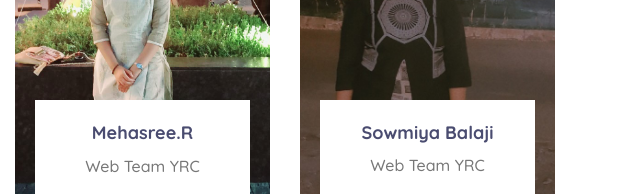
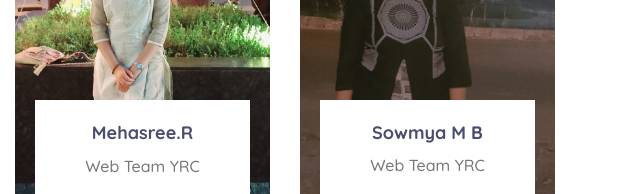
Before and after one commit to sudarvanank/vecyrc, a plain HTML site: page web team.html in a window 1280 px wide. Shown: the part 840-1034 px from the top of the page, 640-1280 px from the left. Drawn offline with nearby package versions, Linux system fonts and the light colour scheme.

Commit message:
Update web team.html

```diff
--- a/web team.html
+++ b/web team.html
@@ -174,7 +174,7 @@
                                 <img src="img/sowmiya.jpg" alt="Team Image">
                             </div>
                             <div class="team-text">
-                                <h2>Sowmiya Balaji</h2>
+                                <h2>Sowmya M B</h2>
                                 <p>Web Team YRC</p>
                                 <div class="team-social">
                                     <a href=""><i class="fab fa-twitter"></i></a>
```
